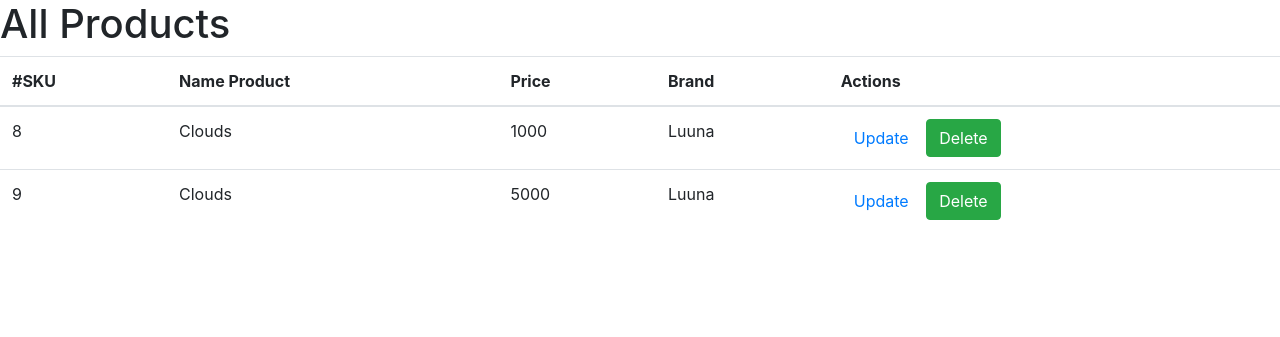
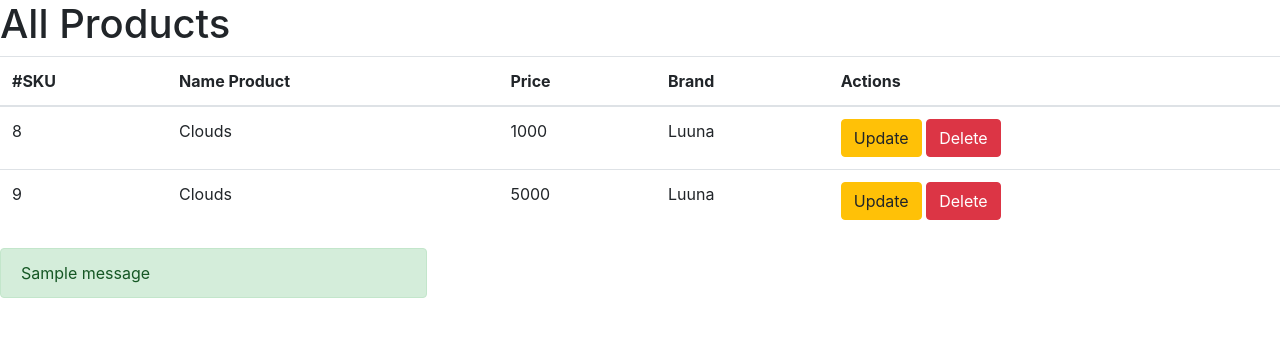
Before and after one commit to danperfectboss/backend-test-zebrands, a Django app: page /products in a window 1280 px wide. Shown: the top 337 px of the page. Run offline with Django 3.2, Linux system fonts and the light colour scheme; data comes from the database, SQL or seed files in the repository; tables that the repository leaves empty hold one stand-in row (values such as "Sample post"); one stand-in notice (Sample message) is shown; some libraries are stand-ins or nearby versions.

Commit message:
Se modificaron los mensajes para cuando se grega o se edita algun elemento

```diff
--- a/zebrand/app_products/templates/get_products.html
+++ b/zebrand/app_products/templates/get_products.html
@@ -23,11 +23,20 @@
             <td>{{products.price}}</td>
             <td>{{products.brand}}</td>
             <td>
-              <a href="/update_products/{{products.sku}}" class="btn">Update</a>
-              <a href="/delete_products/{{products.sku}}" class="btn btn-success">Delete</a>
+              <a href="/update_products/{{products.sku}}" class="btn btn-warning">Update</a>
+              <a href="/delete_products/{{products.sku}}" class="btn btn-danger">Delete</a>
             </td>
         </tr>
     {% endfor %}
-  </tbody
+  </tbody>
 </table>
+{% if messages %}
+    {% for message in messages  %}
+        {% if message.tags == 'success' %}
+            <div class="alert alert-success col-md-4">{{message}}</div>
+        {% elif message.tags == 'error'%}
+            <div class="alert alert-danger col-md-4">{{message}}</div>
+        {% endif %}
+    {% endfor %}
+{% endif %}
 {% endblock data_body %}
```
Also changed, not shown: zebrand/app_products/templates/add_product.html (+6 -4 lines), zebrand/app_products/templates/edit_product.html (+13 -1 lines).
